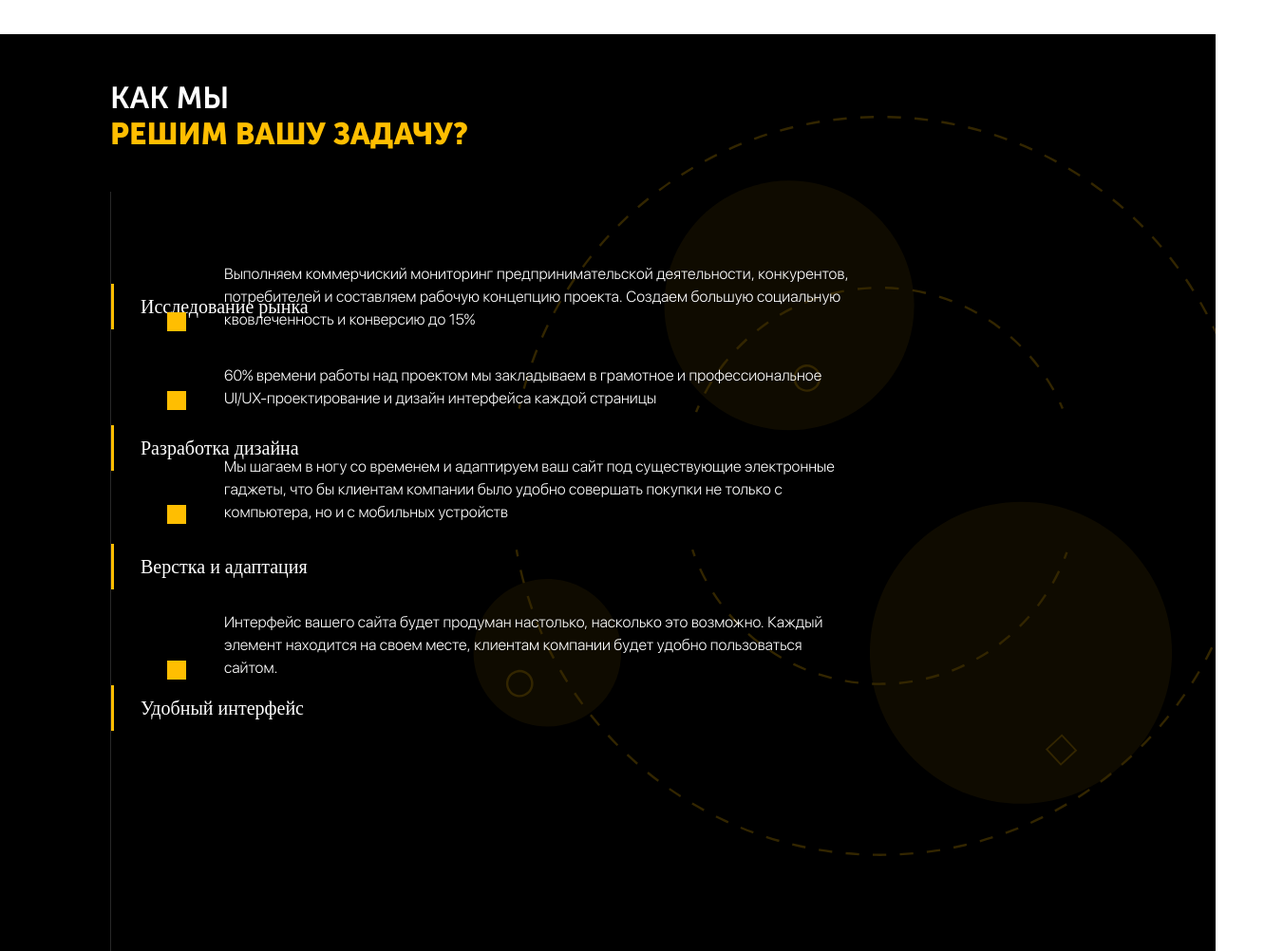
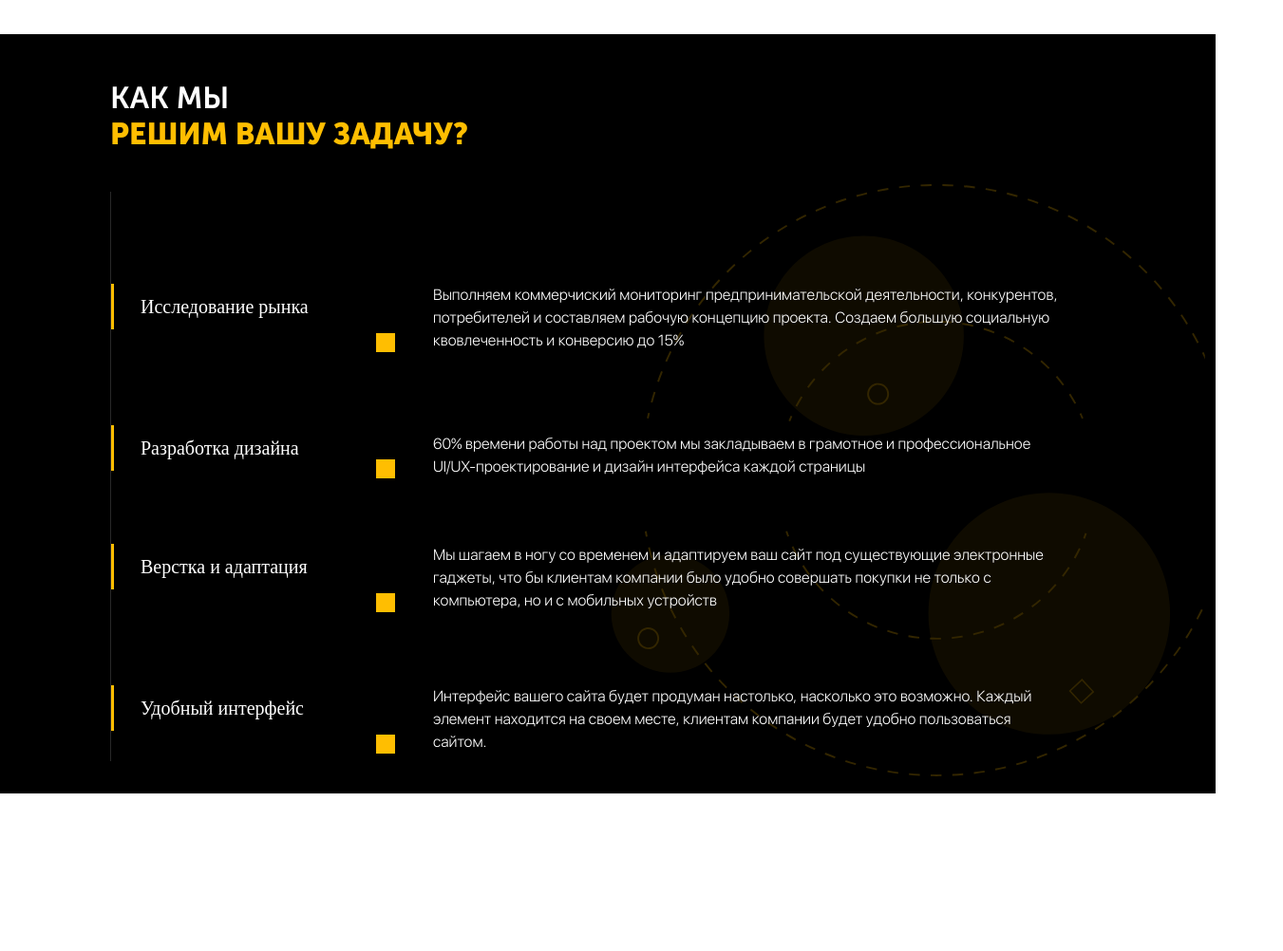
Before and after one commit to Antonio-DevOps/UX-UI-Custom-Design, a website: page index.html in a window 1280 px wide. Shown: the part 2100-3102 px from the top of the page at 95% size, 1351 px wide, since content can reach past the window. After the commit the page ends 2936 px from the top, so only its background shows below. Drawn offline with Linux system fonts and the light colour scheme; files whose address does not match are found by name.

Commit message:
add some media screens

```diff
--- a/index.html
+++ b/index.html
@@ -235,7 +235,7 @@
                                     <div class="box"><a href="#" class="btn_services flex">04</a></div>
                                 </div>
                                 <div class="ba-col-6">
-                                    <div class="box sub_section_services"><span class="btn_services_info">Корпоративные сайты;</span></div>
+                                    <div class="box sub_section_services"><span class="btn_services_info layout_sd">Корпоративные сайты;</span></div>
                                 </div>
                             </div>
                         </div>
@@ -303,16 +303,18 @@
     </div>
     <div id="section_4" class="container section_4">
         <!-- ================================img_for_back======================================= -->
-        <img class="img_background_section_4" src="img/back_section3.svg" alt="img_background">
+        <img class="img_background_section_4 img_background_section_4_sv" src="img/back_section3.svg" alt="img_background">
         <!-- ================================img_for_back======================================= -->
-    <h3 class="container title_section_4">
+    <h3 class="container">
+        <div class="title_section_4">
         <span class="title_Big">КАК МЫ</span>
         <span class="title_second">РЕШИМ ВАШУ ЗАДАЧУ?</span>
+    </div>
     </h3>
     <div class="container">
-        <div class="ba-row contaiver_advantages">
+        <div class="ba-row container_advantages">
             <div class="ba-col-6 box_general">
-                <div class="box contaiver_boxAdvantages">
+                <div class="box container_boxAdvantages">
                     <a href="#" class="box_advantages box_advantages_btn1">
                     <span class=" box_advantagesText box_advantagesText_1">Исследование рынка</span>
                 </a>
@@ -329,25 +331,25 @@
             </div>
             <div class="ba-col-6">
                 <div class="box container_boxRight">
-                 <div class="container_withContant container_1">
+                 <div class="container_withContant  container_withContant_sd container_withContant_sv container_1 container_1_sv">
                      <span class="container_boxs"></span>
                     <span class="container_withText">
                     Выполняем коммерчиский мониторинг предпринимательской деятельности, конкурентов, потребителей и составляем рабочую концепцию проекта. Создаем большую социальную квовлеченность и конверсию до 15%
                     </span>
                  </div>
-                 <div class="container_withContant container_2">
+                 <div class="container_withContant container_withContant_sd container_withContant_sv container_2 container_2_sv">
                      <span class="container_boxs"></span>
                     <span class="container_withText">
                     60% времени работы над проектом мы закладываем в грамотное и профессиональное UI/UX-проектирование и дизайн интерфейса каждой страницы
                     </span>
                  </div>
-                 <div class="container_withContant container_3">
+                 <div class="container_withContant container_withContant_sd  container_withContant_sv container_3 container_3_sv">
                      <span class="container_boxs"></span>
                      <span class="container_withText">
                     Мы шагаем в ногу со временем и адаптируем ваш сайт под существующие электронные гаджеты, что бы клиентам компании было удобно совершать покупки не только с компьютера, но и с мобильных устройств
                     </span>
                  </div>
-                 <div class="container_withContant container_4">
+                 <div class="container_withContant container_withContant_sd container_withContant_sv container_4 container_4_sv">
                      <span class="container_boxs"></span>
                      <span class="container_withText">
                     Интерфейс вашего сайта будет продуман настолько, насколько это возможно. Каждый элемент находится на своем месте, клиентам компании будет удобно пользоваться сайтом.
--- a/scss/General.scss
+++ b/scss/General.scss
@@ -481,9 +481,12 @@ $white: #fff;
 //====================================Finish Section_3===========================================//
 //====================================Start Section_4============================================//
 #section_4{
+    height: 100vh;
     margin-top: 1.875rem;
     background-color: black;
     position: relative;
+    padding-bottom: 3rem;
+
 }
 .img_background_section_4{
 
@@ -518,10 +521,11 @@ $white: #fff;
     color: $general_color;
     }
 }
-.contaiver{
+.container{
     &_advantages{
     margin-top: 2.625rem;
-    height: 100vh;
+    // height: 100vh;
+    min-height: 37.5rem;
     border-left: .5px solid #282828;
     margin-left: 5.375rem;
     }
@@ -593,20 +597,20 @@ $white: #fff;
     &_withContant{
     display: flex;
     position: absolute;
-    right: 30%;
+    right: 24.25rem;
     align-items: flex-end;
     }
     &_1{
-    top: 25%;
+    top: 16.4375rem;
     }
     &_2{
-    top: 36%;
+    top: 26.25rem;
     }
     &_3{
-    top: 46%;
+    top: 33.5625rem;
     }
     &_4{
-    top: 63%;
+    top: 42.875rem;
     }
     &_boxs{
     width: 1.25rem;
--- a/scss/layout.scss
+++ b/scss/layout.scss
@@ -16,10 +16,6 @@ $colorForText: black;
 
 $btnBorderColor: $primaryColor;
 
-
-*{
-    box-sizing: border-box
-}
 .adapvite_container{
     max-width: 1920px;
     width: 100%;
@@ -188,6 +184,44 @@ $btnBorderColor: $primaryColor;
     a{
         color: greenyellow;
     }
+    .sub_section_services{
+        margin-left: -30px;
+        padding-left: 0;
+    }
+    .layout_sv{
+        width: 120px;
+      }
+    // .container_withContant_sv{
+    //     right: 9%!important;
+    // }
+    .img_background_section_4_sv{
+        transform: scale(0.8);
+        right: -70px!important;
+        top: 5rem!important;
+    }
+    // .contaiver_advantages_sv{
+    //     min-height: 37.5rem!important;
+    // }
+    .container{
+        &_withContant_sv{
+        display: flex;
+        position: absolute;
+        right: 9%!important;
+        align-items: flex-end;
+        }
+        // &_1_sv{
+        // top: 30%!important;
+        // }
+        // &_2_sv{
+        // top: 48%!important;
+        // }
+        // &_3_sv{
+        // top: 63%!important;
+        // }
+        // &_4_sv{
+        // top: 83%!important;
+        // }
+    }
 }
 @media screen and (max-width: 1337px){
     a{
@@ -199,6 +233,17 @@ $btnBorderColor: $primaryColor;
     a{
         color:red;
     }
+}
+@media screen and (max-width: 1440px){
+    a{
+        color: greenyellow;
+    }
+    .container_withContant_sd{
+        right: 10.25rem !important;
+    }
+    .layout_sd{
+        width: 120px;
+      }
 }
 @media screen and (max-width: 1920px){
     a{
```
Also changed, not shown: styles/app.css, styles/layout.css.
